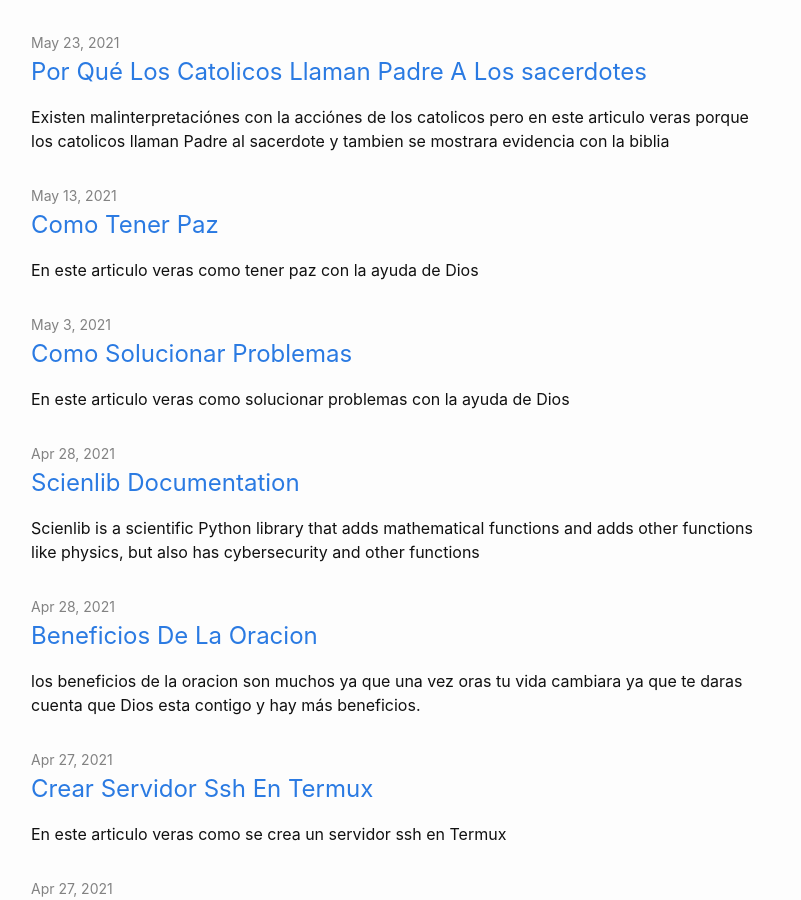
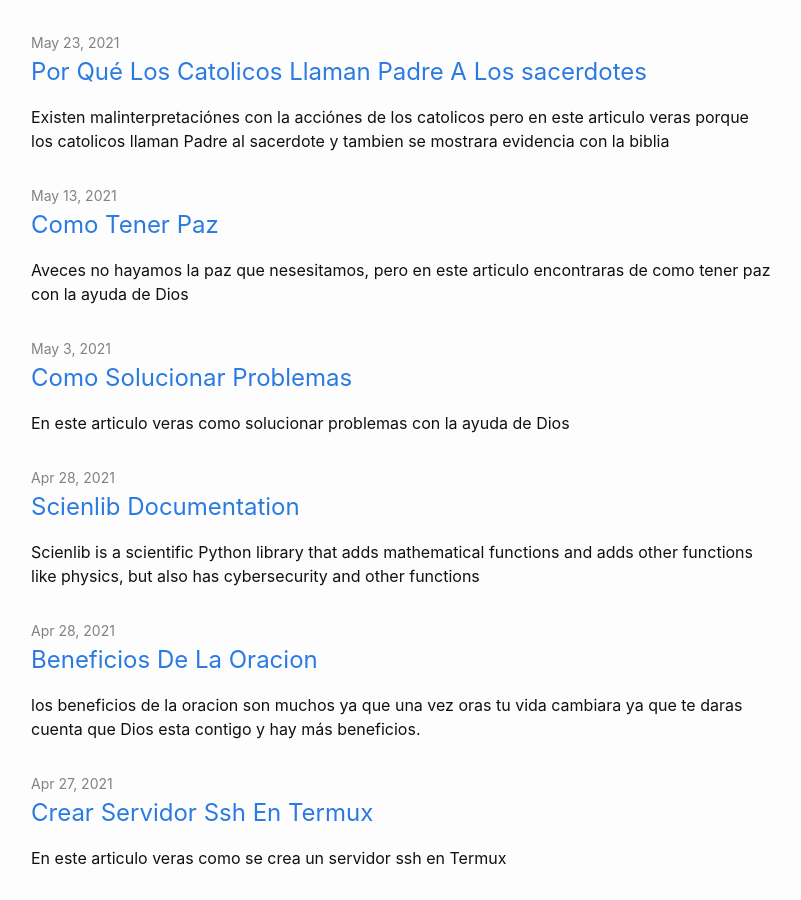
Before and after one commit to dylanmeca/dylanmeca.github.io, a Jekyll site: the page built from index.md, in a window 1280 px wide and 900 px high, scrolled down 731 px. Shown: the whole window, without its empty margins (239-1040 px from the left). Built offline with Jekyll 4.4.1, drawn with Linux system fonts in a browser that asks for light colours.

Commit message:
Update 2021-05-13-como-tener-paz.md

```diff
--- a/_posts/2021-05-13-como-tener-paz.md
+++ b/_posts/2021-05-13-como-tener-paz.md
@@ -1,6 +1,6 @@
 ---
 layout: post1
-description: En este articulo veras como tener paz con la ayuda de Dios
+description: Aveces no hayamos la paz que nesesitamos, pero en este articulo encontraras de como tener paz con la ayuda de Dios
 keywords:
   - Dios
   - biblia
```
